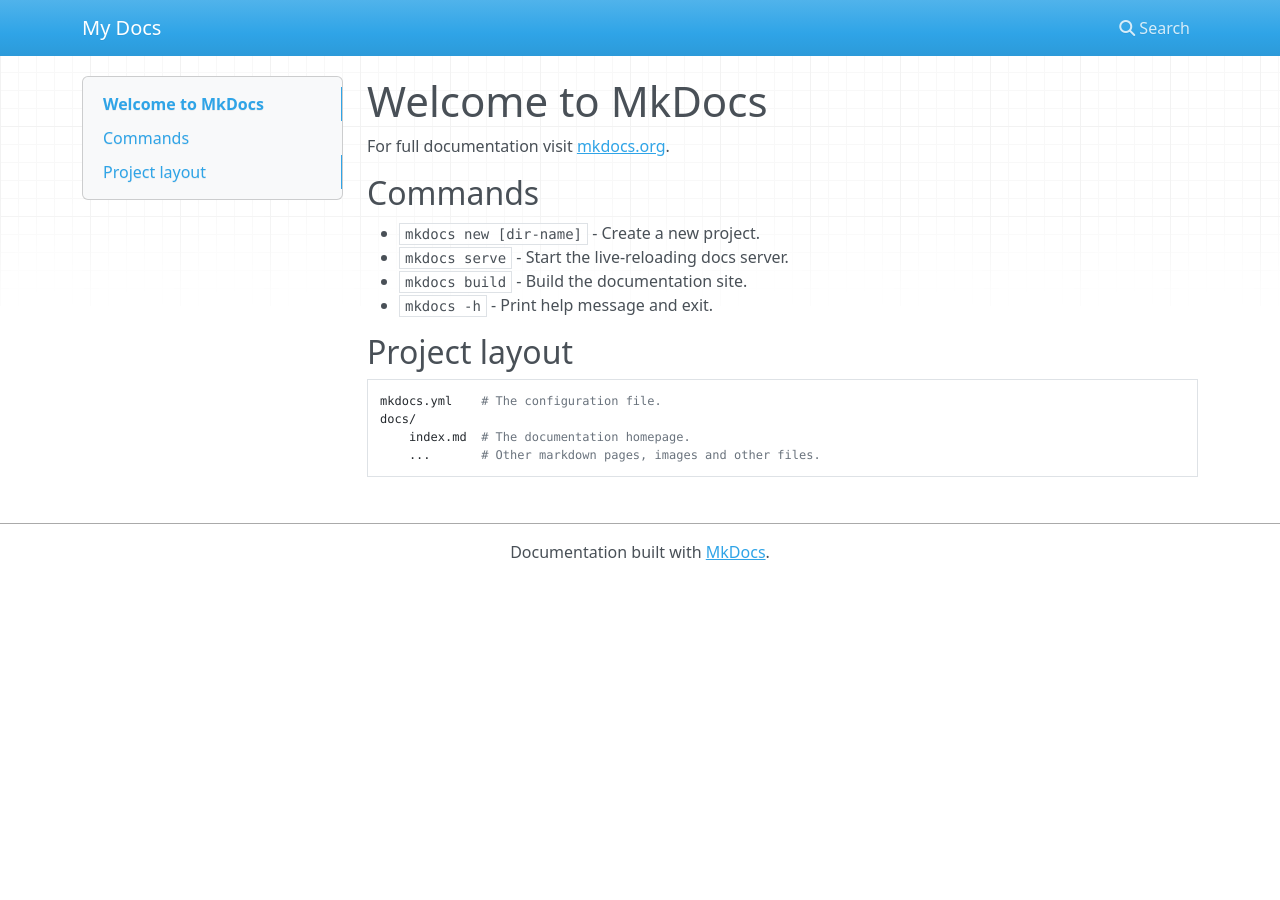
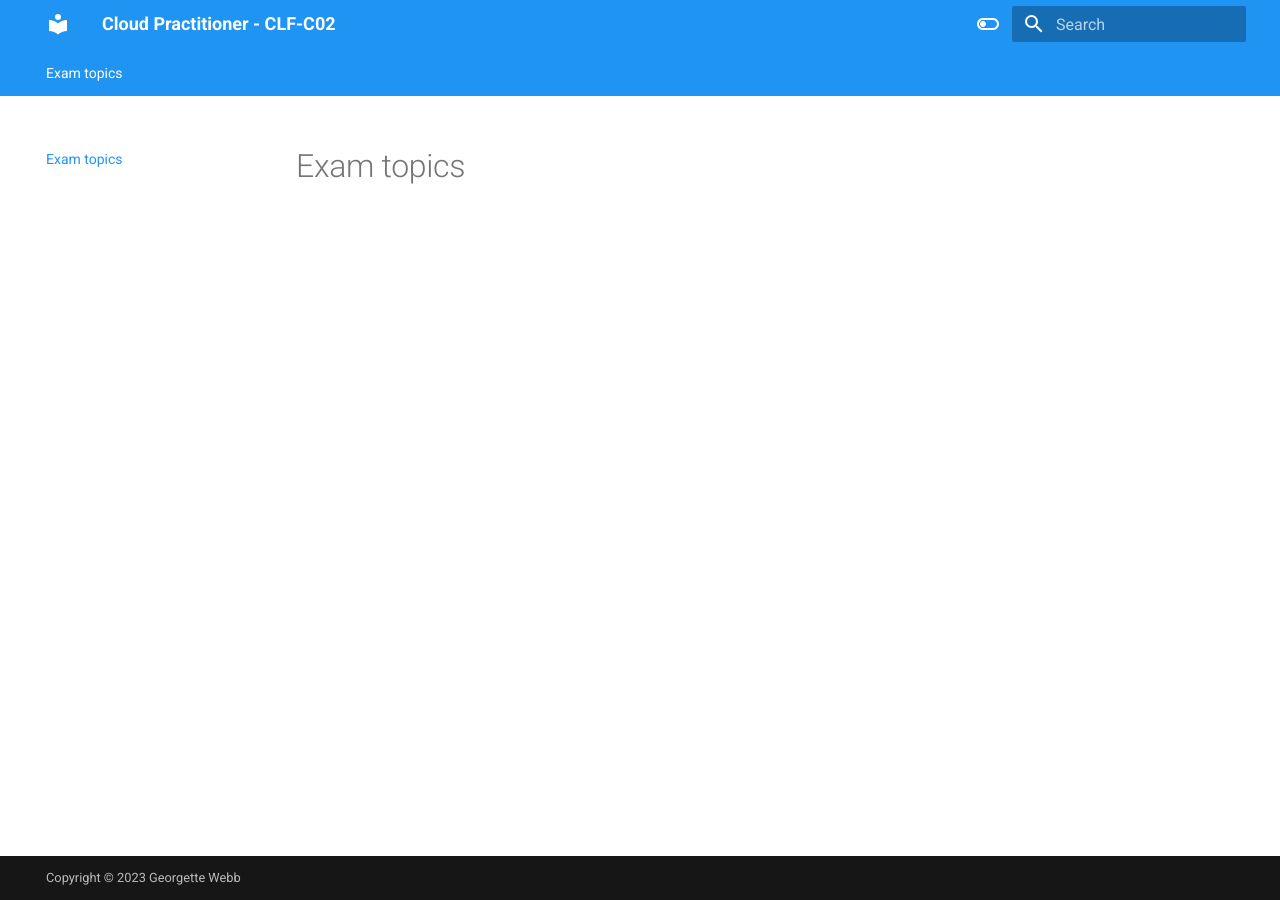
Before and after one commit to georgedigs/ccp-clf-c02, an MkDocs documentation site: the page built from docs/index.md, in a window 1280 px wide. Built offline with MkDocs 1.6.1 and Material for MkDocs 9.7.7, drawn with Linux system fonts in a browser that asks for light colours; nearby versions of some CDN libraries.

Commit message:
base setup

```diff
--- a/docs/index.md
+++ b/docs/index.md
@@ -1,17 +1 @@
-# Welcome to MkDocs
-
-For full documentation visit [mkdocs.org](https://www.mkdocs.org).
-
-## Commands
-
-* `mkdocs new [dir-name]` - Create a new project.
-* `mkdocs serve` - Start the live-reloading docs server.
-* `mkdocs build` - Build the documentation site.
-* `mkdocs -h` - Print help message and exit.
-
-## Project layout
-
-    mkdocs.yml    # The configuration file.
-    docs/
-        index.md  # The documentation homepage.
-        ...       # Other markdown pages, images and other files.
+# Exam topics
--- a/mkdocs.yml
+++ b/mkdocs.yml
@@ -1 +1,80 @@
-site_name: My Docs
+site_name: Cloud Practitioner - CLF-C02
+#site_dir: my_site
+#site_dir: #
+site_description: Cloud Practitioner - CLF-C02
+# site_url: #
+site_author: Georgette Webb
+
+theme:
+  name: material
+  #custom_dir: overrides
+  favicon: images/favicon.png
+  include_sidebar: true
+  extra_css:
+  #- css/custom.css
+  - css/responsive.css
+
+  features:
+    - navigation.tabs
+    #- navigation.sections
+    - toc.integrate
+    - announce.dismiss
+    - navigation.top
+    - search.suggest
+    - search.share
+    - search.highlight
+    - content.tabs.link
+    - content.tooltips
+    - content.code.select
+    - content.code.annotation
+    - content.code.copy
+  language: en
+  icon:
+    logo: simple/awslambda
+  palette:
+    - scheme: default
+      toggle:
+        icon: material/toggle-switch-off-outline
+        name: Switch to dark mode
+      primary: blue
+      accent: purple
+    - scheme: slate
+      toggle:
+        icon: material/toggle-switch
+        name: Switch to light mode
+      primary: blue
+      accent: lime
+
+
+  pages:
+    - 404: '404.md'
+
+  plugins:
+    - typeset:
+        enabled: true
+    - privacy
+
+markdown_extensions:
+  - admonition
+  - tables
+  - footnotes
+  - attr_list
+  - md_in_html
+  - pymdownx.highlight:
+      anchor_linenums: true
+      line_spans: __span
+      pygments_lang_class: true
+  - pymdownx.inlinehilite
+  - pymdownx.snippets
+  - pymdownx.superfences
+  - pymdownx.tabbed:
+      alternate_style: true
+  - toc:
+      permalink: true
+
+copyright: |
+  Copyright &copy; 2023 Georgette Webb
+extra:
+  generator: false
+# extra_javascript:
+#   - js/custom.js
```
Also changed, not shown: favicon.png (added).
